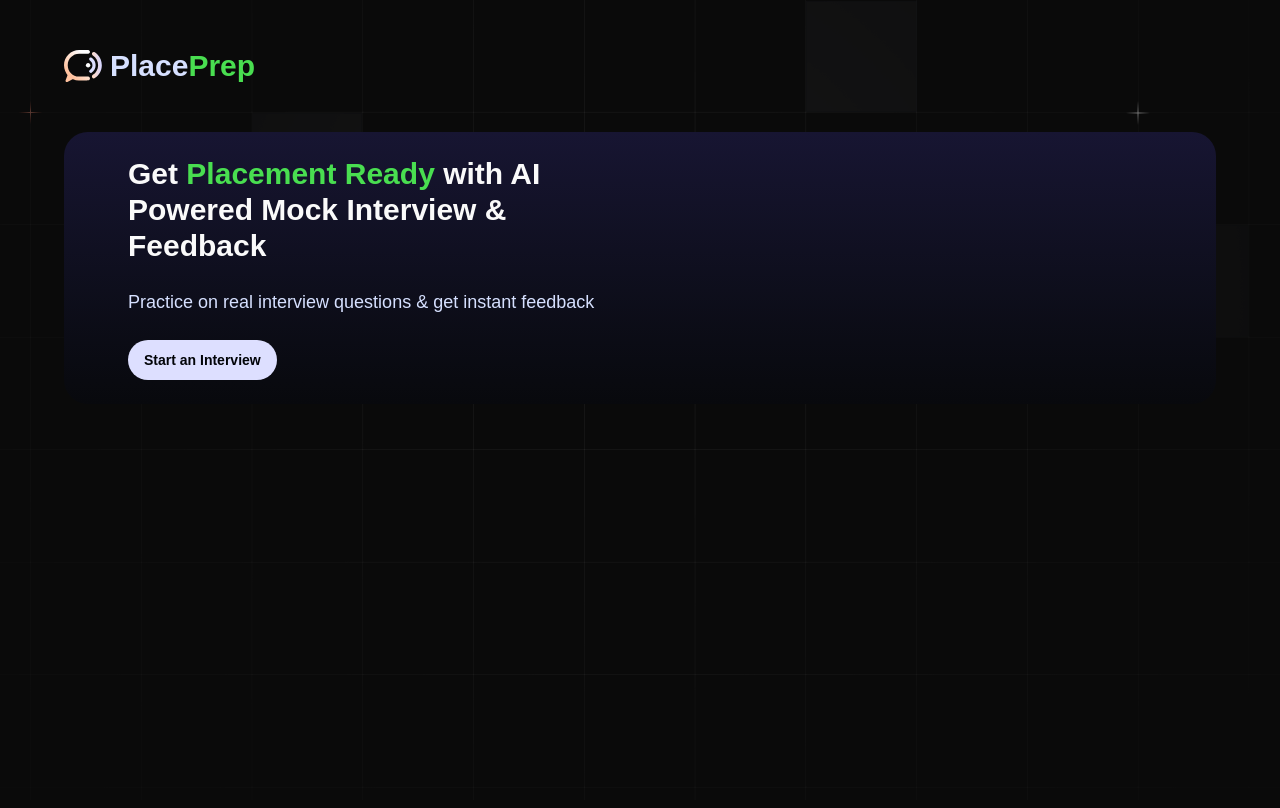
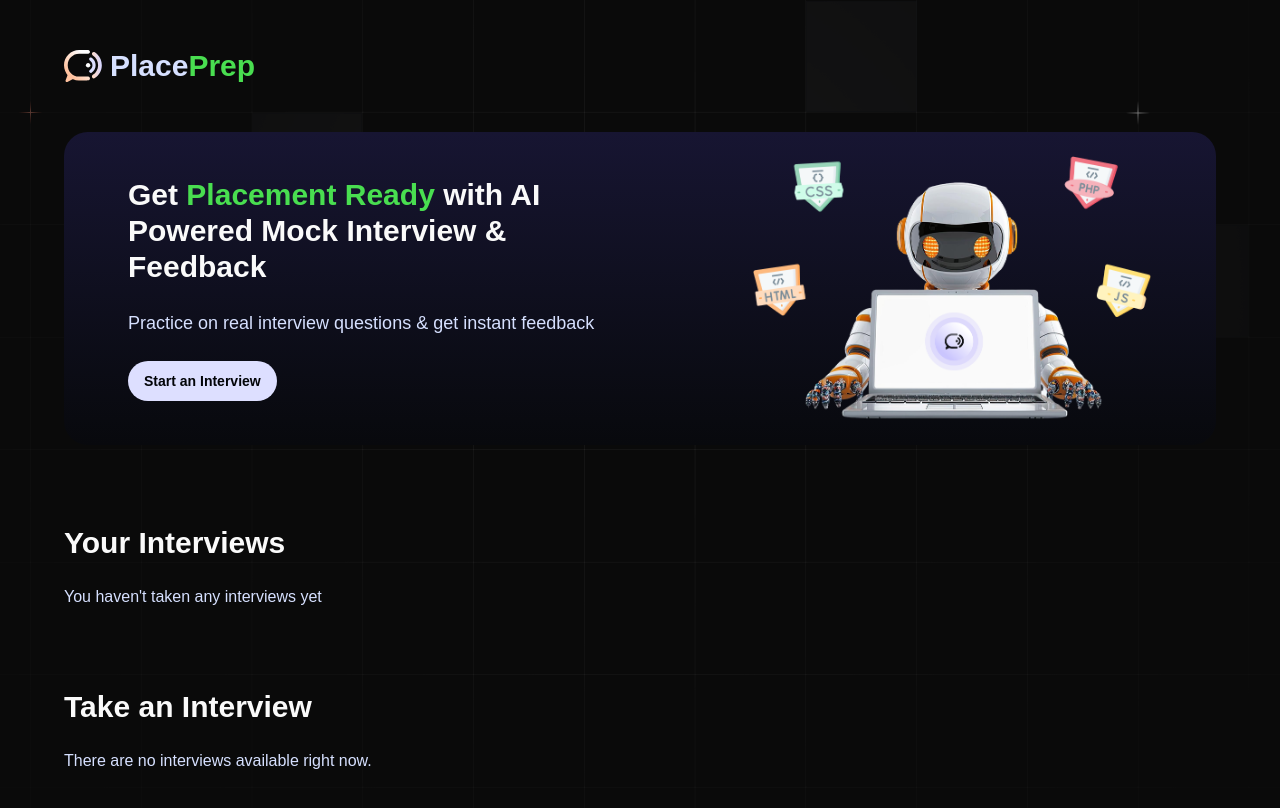
Before and after one commit to Hamad-A-Ansari/PlacePrep-Nextjs, a Next.js app: page / in a window 1280 px wide. Shown: the top 808 px of the page. Built offline with nearby package versions, Linux system fonts and the light colour scheme; a web font is replaced by a local one.

Commit message:
Temp(Feat: Add Home page)

```diff
--- a/app/(root)/page.tsx
+++ b/app/(root)/page.tsx
@@ -1,10 +1,12 @@
 import { Button } from '@/components/ui/button'
+import Image from 'next/image'
 import Link from 'next/link'
 import React from 'react'
 
 const page = () => {
   return (
     <>
+      {/* NAVBAR */}
       <section className='card-cta'>
         <div className='flex flex-col gap-6 max-w-lg'>
           <h2>Get <span className='text-success-100'>Placement Ready</span> with AI Powered Mock Interview & Feedback</h2>
@@ -13,6 +15,23 @@
             <Link href="/interview">Start an Interview</Link>
           </Button>
         </div>
+        <Image src="/robot.png" alt='robo-dude' width={400} height={400} className='max-sm:hidden' />
+      </section>
+
+      {/* PREV INTERVIEWS */}
+      <section className='flex flex-col gap-6 mt-8'>
+        <h2>Your Interviews</h2>
+        <div className='interviews-section'>
+          <p>You haven&apos;t taken any interviews yet</p>
+        </div>
+      </section>
+
+      {/* TAKE INTERVIEW */}
+      <section className='flex flex-col gap-6 mt-8'>
+        <h2>Take an Interview</h2>
+        <div className='interviews-section'>
+          <p>There are no interviews available right now.</p>
+        </div>
       </section>
     </>
   )
--- a/package.json
+++ b/package.json
@@ -14,6 +14,7 @@
     "@radix-ui/react-slot": "^1.2.3",
     "class-variance-authority": "^0.7.1",
     "clsx": "^2.1.1",
+    "dayjs": "^1.11.13",
     "lucide-react": "^0.519.0",
     "next": "15.3.4",
     "next-themes": "^0.4.6",
```
Also changed, not shown: 1 other file (tests, documents, lock files or other folders).
